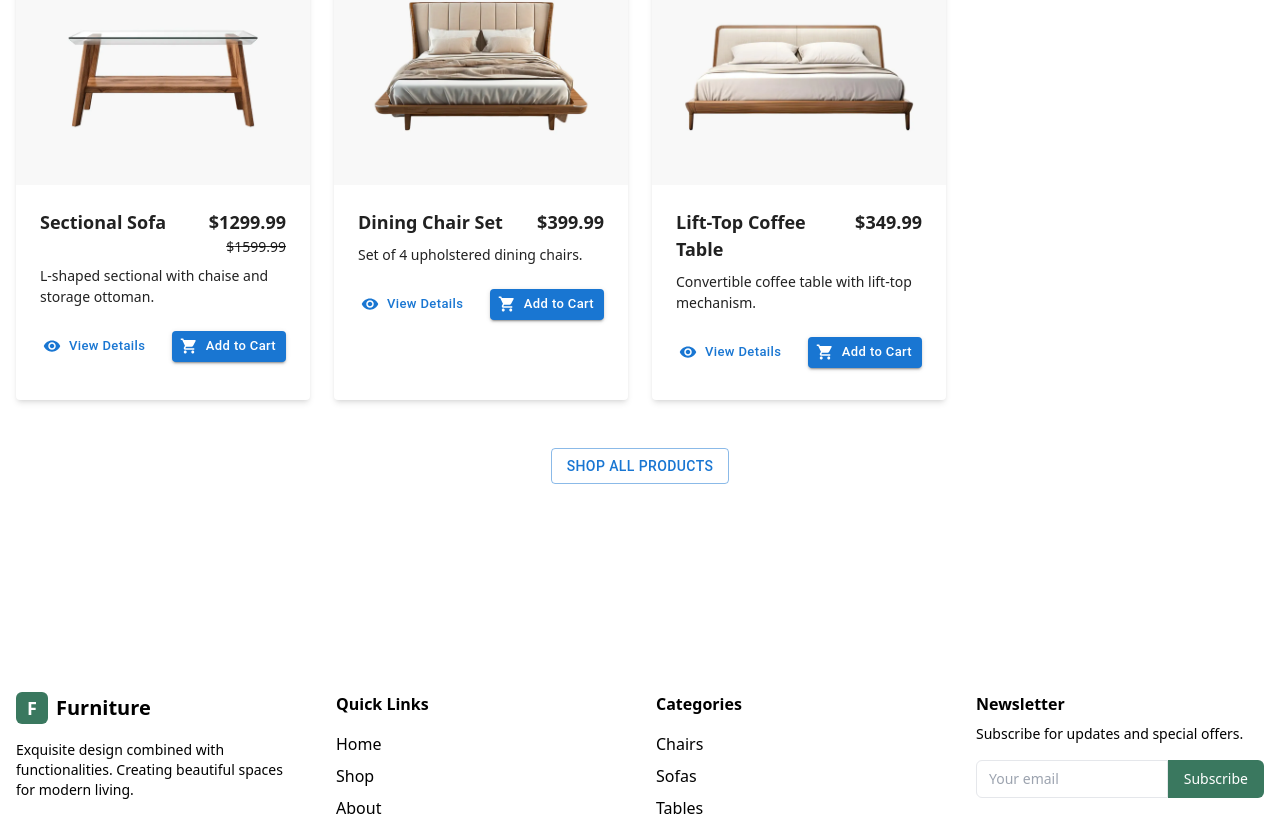
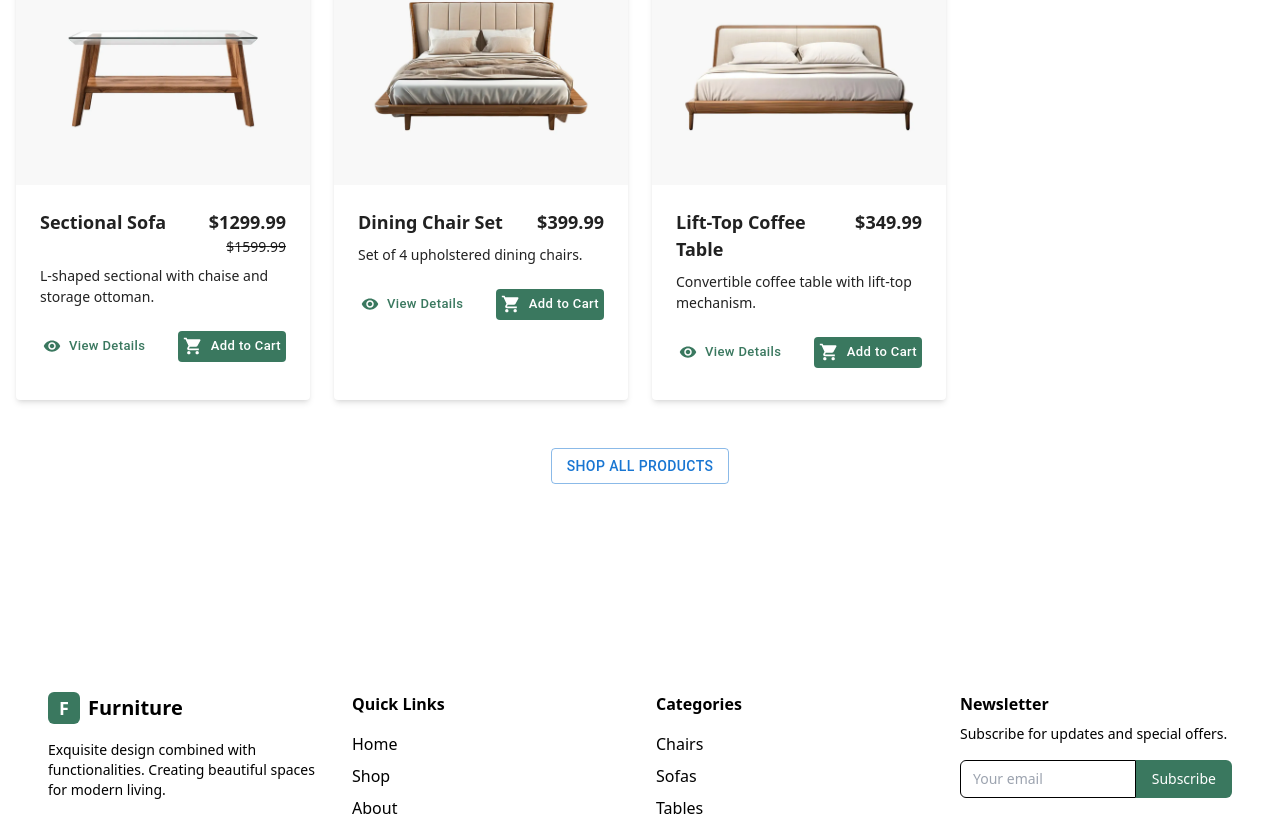
Before and after one commit to MahmoudElbaz89/myNewFurniturejs, a React (Vite) app: page / in a window 1280 px wide. Shown: the part 1984-2800 px from the top of the page. Built offline with nearby package versions, Linux system fonts and the light colour scheme.

Commit message:
the new version

```diff
--- a/package.json
+++ b/package.json
@@ -19,7 +19,8 @@
     "react": "^19.1.0",
     "react-dom": "^19.1.0",
     "react-router-dom": "^7.7.1",
-    "sonner": "^2.0.7"
+    "sonner": "^2.0.7",
+    "tailwindcss-animate": "^1.0.7"
   },
   "devDependencies": {
     "@vitejs/plugin-react": "^4.7.0",
--- a/src/components/data/products.js
+++ b/src/components/data/products.js
@@ -24,7 +24,7 @@ import productLacus from "../../assets/imgs/augue lacus.webp";
 import productCommodo from "../../assets/imgs/commodo amcorper.webp";
 import productSofa1 from "../../assets/imgs/imgi_159_360_F_1160921373_aPTocF0caQi0ym9rSe1wfPo9cIb37I9o.jpg";
 import productSofa2 from "../../assets/imgs/imgi_169_sofa-modern-full-size-fine-no-artifacts-21390098.jpg";
-import productBed1 from "../../assets/imgs/imgi_170_two-different-styles-wooden-furniture-modern-design-modern-style-minimalist-appearance-colorful-design-bed-no-background-different-design-png-white-background-isolated-abstract-3d-model_789096-14304.jpg";
+import productBed1 from "../../assets/imgs/tarabiza.jpg";
 import productSofa3 from "../../assets/imgs/imgi_178_sofa-sectional-L8q9QmF-600.jpg";
 import productChair1 from "../../assets/imgs/imgi_204_linz-craft-chair-mone-034-chairs-78259351-34442773725335.jpg";
 import productSofa4 from "../../assets/imgs/imgi_208_Daniel%2BSofa%2BSide%2BAngle%2BNo%2BBackground.jpg";
@@ -427,5 +427,5 @@ export const categories = [
   { name: "Sofas", icon: "Sofa" },
   { name: "Beds", icon: "Bed" },
   { name: "Tables", icon: "Table" },
-  { name: "Decor", icon: "Home" },
+
 ];
--- a/src/components/layout/Footer.jsx
+++ b/src/components/layout/Footer.jsx
@@ -2,7 +2,7 @@ import { Link } from "react-router-dom";
 
 export default function Footer() {
   return (
-    <footer className="bg-muted mt-20 w-full overflow-hidden">
+    <footer className="container mx-auto bg-muted mt-20 w-full overflow-hidden">
       <div className="container mx-auto px-4 py-12 max-w-7xl">
         <div className="grid grid-cols-1 md:grid-cols-2 lg:grid-cols-4 gap-8 w-full">
           {/* Company Info */}
--- a/src/components/layout/Header.jsx
+++ b/src/components/layout/Header.jsx
@@ -21,7 +21,7 @@ const categories = [
   { name: "Sofas", href: "/shop?category=Sofas" },
   { name: "Beds", href: "/shop?category=Beds" },
   { name: "Tables", href: "/shop?category=Tables" },
-  { name: "Decor", href: "/shop?category=Decor" },
+
 ];
 
 export default function Header() {
@@ -74,7 +74,7 @@ export default function Header() {
                 <PersonIcon className="h-5 w-5" />
               </Link>
             </button>
-            <Link to="/cart" className="relative">
+            <Link to="" className="relative">
               <button className="p-2 text-gray-600 hover:text-furniture-green">
                 <ShoppingCartIcon className="h-5 w-5" />
                 {cartItemsCount > 0 && (
--- a/src/components/pages/About.jsx
+++ b/src/components/pages/About.jsx
@@ -54,7 +54,7 @@ export default function About() {
   return (
     <div className="min-h-screen bg-white">
       {/* Hero Section */}
-      <div className="py-16 text-center bg-gradient-to-r from-orange-50 to-amber-50">
+      <div className="py-16 text-center bg-gradient-to-r from-furniture-cream to-furniture-warm">
         <Container maxWidth="lg">
           <h1 className="mb-6 font-bold text-5xl ">About Furniture Studio</h1>
           <h6 className="max-w-3xl mx-auto text-gray-600 text-center mb-6 ">
--- a/src/product/ProductCard.jsx
+++ b/src/product/ProductCard.jsx
@@ -162,17 +162,31 @@ export function ProductCard({ product }) {
             to={`/products/${product.id}`}
             size="small"
             startIcon={<Eye />}
-            sx={{ textTransform: "none" }}
+            sx={{
+              textTransform: "none",
+              color: "hsl(156,35%,35%)",
+              transition: "all .8s ease",
+              "&:hover": {
+                backgroundColor: "hsl(156,35%,25%)",
+                color: "white",
+              },
+            }}
           >
             View Details
           </Button>
           <Button
-            variant="contained"
+            sx={{
+              textTransform: "none",
+              backgroundColor: "hsl(156,35%,35%)",
+              color: "white",
+              "&:hover": {
+                backgroundColor: "hsl(156,35%,25%)",
+              },
+            }}
             size="small"
-            startIcon={<ShoppingCart />}
             onClick={handleAddToCart}
-            sx={{ textTransform: "none" }}
           >
+            <ShoppingCart fontSize="" className="mr-2 text-xl" />
             Add to Cart
           </Button>
         </CardActions>
--- a/tailwind.config.js
+++ b/tailwind.config.js
@@ -1,21 +1,128 @@
 /** @type {import('tailwindcss').Config} */
 export default {
-  content: ["./index.html", "./src/**/*.{js,ts,jsx,tsx}"],
+  darkMode: ["class"],
+  content: [
+    "./index.html",
+    "./src/**/*.{js,ts,jsx,tsx}",
+    "./pages/**/*.{ts,tsx}",
+    "./components/**/*.{ts,tsx}",
+    "./app/**/*.{ts,tsx}",
+  ],
+  prefix: "",
   theme: {
+    container: {
+      center: true,
+      padding: "2rem",
+      screens: {
+        "2xl": "1400px",
+      },
+    },
     extend: {
       colors: {
-        // Nested version for reference (optional)
         furniture: {
           DEFAULT: "hsl(156,35%,35%)",
           light: "hsl(156,35%,45%)",
           dark: "hsl(156,35%,25%)",
           green: "hsl(156,35%,35%)",
+          "green-light": "hsl(156,35%,45%)",
           cream: "hsl(35,25%,90%)",
           warm: "hsl(25,55%,85%)",
           foreground: "hsl(0,0%,98%)",
+          wood: "hsl(var(--furniture-wood, 30, 20%, 20%))",
+          "wood-dark": "hsl(var(--furniture-wood-dark, 30, 20%, 15%))",
         },
+        border: "hsl(var(--border))",
+        input: "hsl(var(--input))",
+        ring: "hsl(var(--ring))",
+        background: "hsl(var(--background))",
+        foreground: "hsl(var(--foreground))",
+        primary: {
+          DEFAULT: "hsl(var(--primary))",
+          foreground: "hsl(var(--primary-foreground))",
+        },
+        secondary: {
+          DEFAULT: "hsl(var(--secondary))",
+          foreground: "hsl(var(--secondary-foreground))",
+        },
+        destructive: {
+          DEFAULT: "hsl(var(--destructive))",
+          foreground: "hsl(var(--destructive-foreground))",
+        },
+        muted: {
+          DEFAULT: "hsl(var(--muted))",
+          foreground: "hsl(var(--muted-foreground))",
+        },
+        accent: {
+          DEFAULT: "hsl(var(--accent))",
+          foreground: "hsl(var(--accent-foreground))",
+        },
+        popover: {
+          DEFAULT: "hsl(var(--popover))",
+          foreground: "hsl(var(--popover-foreground))",
+        },
+        card: {
+          DEFAULT: "hsl(var(--card))",
+          foreground: "hsl(var(--card-foreground))",
+        },
+        sidebar: {
+          DEFAULT: "hsl(var(--sidebar-background))",
+          foreground: "hsl(var(--sidebar-foreground))",
+          primary: "hsl(var(--sidebar-primary))",
+          "primary-foreground": "hsl(var(--sidebar-primary-foreground))",
+          accent: "hsl(var(--sidebar-accent))",
+          "accent-foreground": "hsl(var(--sidebar-accent-foreground))",
+          border: "hsl(var(--sidebar-border))",
+          ring: "hsl(var(--sidebar-ring))",
+        },
+      },
+      borderRadius: {
+        lg: "var(--radius, 0.5rem)",
+        md: "calc(var(--radius, 0.5rem) - 2px)",
+        sm: "calc(var(--radius, 0.5rem) - 4px)",
+      },
+      keyframes: {
+        "accordion-down": {
+          from: { height: "0" },
+          to: { height: "var(--radix-accordion-content-height)" },
+        },
+        "accordion-up": {
+          from: { height: "var(--radix-accordion-content-height)" },
+          to: { height: "0" },
+        },
+        float: {
+          "0%, 100%": { transform: "translateY(0px)" },
+          "50%": { transform: "translateY(-10px)" },
+        },
+        "slide-in": {
+          "0%": { opacity: "0", transform: "translateY(30px)" },
+          "100%": { opacity: "1", transform: "translateY(0)" },
+        },
+        "fade-in": {
+          "0%": { opacity: "0" },
+          "100%": { opacity: "1" },
+        },
+      },
+      animation: {
+        "accordion-down": "accordion-down 0.2s ease-out",
+        "accordion-up": "accordion-up 0.2s ease-out",
+        float: "float 3s ease-in-out infinite",
+        "slide-in": "slide-in 0.5s ease-out",
+        "fade-in": "fade-in 0.6s ease-out",
+      },
+      backgroundImage: {
+        "gradient-hero": "var(--gradient-hero)",
+        "gradient-card": "var(--gradient-card)",
+      },
+      boxShadow: {
+        furniture: "var(--shadow-furniture)",
+        product: "var(--shadow-product)",
+      },
+      transitionTimingFunction: {
+        smooth: "var(--transition-smooth, cubic-bezier(0.4, 0, 0.2, 1))",
+        bounce:
+          "var(--transition-bounce, cubic-bezier(0.175, 0.885, 0.32, 1.275))",
       },
     },
   },
-  plugins: [],
+  plugins: [require("tailwindcss-animate")],
 };
```
Also changed, not shown: src/components/pages/Contact.jsx (+166 -219 lines), 1 other file (tests, documents, lock files or other folders).
